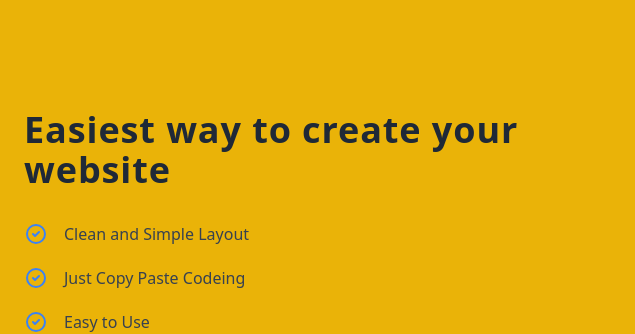
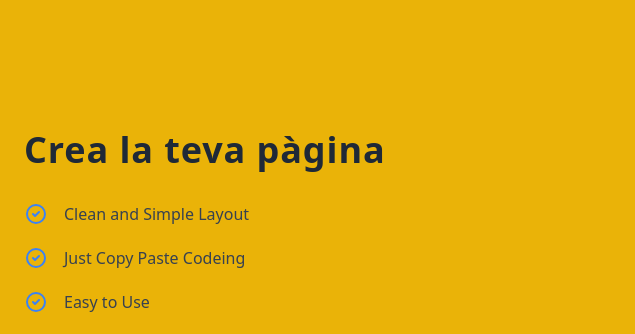
Before and after one commit to 2DAM-202425-PROJECTE/landing-page-danielgarcia, a website built with Vite: page index.html in a window 1280 px wide. Shown: the part 81-415 px from the top of the page, 0-635 px from the left. Built offline with nearby package versions, Linux system fonts and the light colour scheme.

Commit message:
canvi títol

```diff
--- a/index.html
+++ b/index.html
@@ -50,7 +50,7 @@
           <div class="w-full lg:w-1/2">
               <div class="lg:max-w-lg">
                   <h1 class="text-3xl font-semibold tracking-wide text-gray-800 dark:text-white lg:text-4xl">
-                      Easiest way to create your website
+                      Crea la teva pàgina
                   </h1>
 
                   <div class="mt-8 space-y-5">
```
